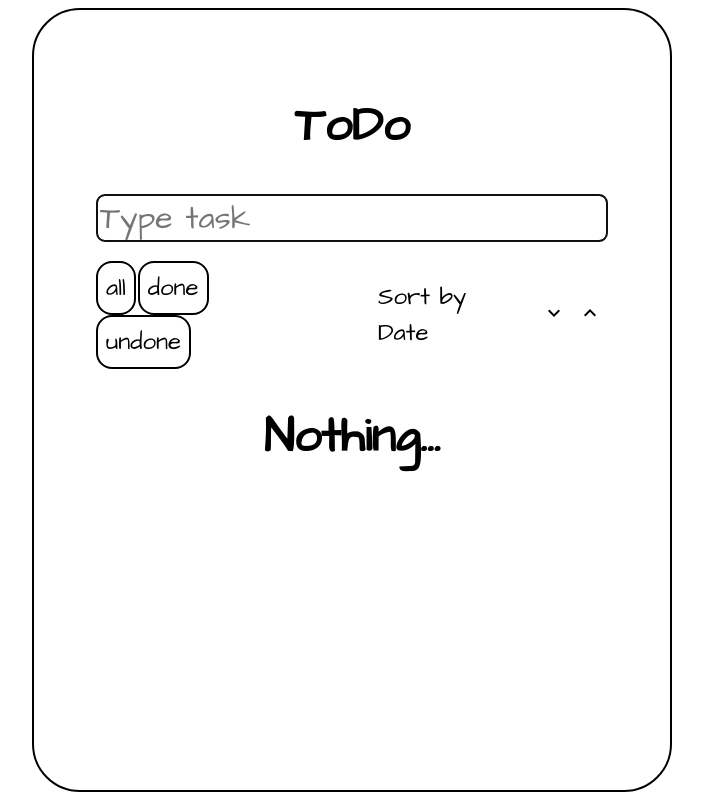
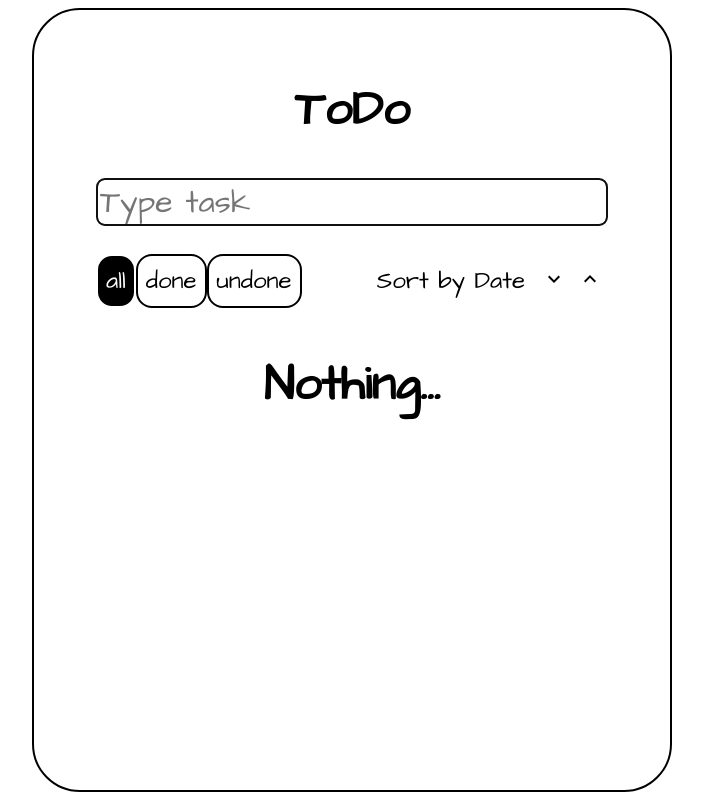
Before and after one commit to AlexeyKalitin/front-end-layout, a React (Create React App) app: page / in a window 1280 px wide. Shown: the whole page, without its empty margins (288-991 px from the left). Built offline with nearby package versions, Linux system fonts and the light colour scheme.

Commit message:
add filter selection

```diff
--- a/src/App.js
+++ b/src/App.js
@@ -10,7 +10,7 @@ function App() {
   const [filterTodos, setFilterTodos] = useState([]);
   const [currentPage, setCurrentPage] = useState(0);
   const [todosPerPage] = useState(5);
-  console.log("render")
+
   function todosFilter(status) {
     if (status === "all") {
       setFilterTodos(todos)
--- a/src/components/Filter.jsx
+++ b/src/components/Filter.jsx
@@ -1,29 +1,57 @@
 import "../style-modules/style.css";
-import React from "react";
+import React, {useState} from "react";
 import arrowup from "../arrowup.svg";
 import arrowdown from "../arrowdown.svg";
-function Filter({todosFilter,setSortStatus}) {
+function Filter({ todosFilter, setSortStatus }) {
+  const [activeFilter, setActiveFilter] = useState("all")
+  const handlerFilterSelection = filterName => {
+    setActiveFilter(filterName);
+  }
   return (
     <span className="filter">
       <span className="filter-buttons">
-        <button
-          onClick={() => todosFilter("all")}
-          className="filter__button-all"
+        {(activeFilter !== "all") ? <button
+          onClick={() => { todosFilter("all"); handlerFilterSelection("all") }}
+          className="filter__button"
         >
           all
         </button>
-        <button
-          onClick={() => todosFilter(true)}
-          className="filter__button-done"
+          :
+          <button
+            onClick={() => { todosFilter("all"); handlerFilterSelection("all") }}
+            className="filter__button-active"
+          >
+            all
+        </button>}
+
+        {(activeFilter !== "done") ? <button
+          onClick={() => { todosFilter(true); handlerFilterSelection("done") }}
+          className="filter__button"
         >
           done
         </button>
-        <button
-          onClick={() => todosFilter(false)}
-          className="filter__button-undone"
+          :
+          <button
+          onClick={() => { todosFilter(true); handlerFilterSelection("done") }}
+          className="filter__button-active"
+        >
+          done
+        </button>}
+
+        {(activeFilter !== "undone") ?  <button
+          onClick={() => { todosFilter(false); handlerFilterSelection("undone") }}
+          className="filter__button"
         >
           undone
         </button>
+          :
+          <button
+          onClick={() => { todosFilter(false); handlerFilterSelection("undone") }}
+          className="filter__button-active"
+        >
+          undone
+        </button>}
+
       </span>
       <span className="filter-sort">
         <p style={{ marginRight: 11 }}>Sort by Date</p>
@@ -34,7 +62,7 @@ function Filter({todosFilter,setSortStatus}) {
           <img alt="arrowdown" src={arrowdown} />
         </button>
         <button
-          onClick={() =>setSortStatus("up")}
+          onClick={() => setSortStatus("up")}
           className="filter__arrow-up"
         >
           <img alt="arrowup" src={arrowup} />
--- a/src/components/Paginate.jsx
+++ b/src/components/Paginate.jsx
@@ -12,8 +12,13 @@ function Paginate({
     arr.push(i);
   }
 
+  const clickHandler = () => {
+    if (valueCurrentPage < countTodoElem / countElemPerPage - 1)
+      setCurrentPage(valueCurrentPage + 1);
+  }
+
   return (
-    <div  className="paginate">
+    <div className="paginate">
       <div className="paginate__button">
         <button
           className="paginate__button"
@@ -24,7 +29,8 @@ function Paginate({
           Prev
         </button>
       </div>
-      {arr.slice(0, 13).map((ind) => {
+      {arr.map((ind) => {
+        if (arr.length>1){
         return (
           <div key={ind} className="paginate__button">
             {ind - 1 === valueCurrentPage && (
@@ -49,15 +55,12 @@ function Paginate({
               </button>
             )}
           </div>
-        );
+        );}
       })}
       <div className="paginate__button">
         <button
           className="paginate__button"
-          onClick={() => {
-            if (valueCurrentPage < countTodoElem / countElemPerPage - 1)
-              setCurrentPage(valueCurrentPage + 1);
-          }}
+          onClick={() => clickHandler}
         >
           Next
         </button>
--- a/src/style-modules/style.css
+++ b/src/style-modules/style.css
@@ -26,9 +26,8 @@ body {
   display: flex;
   flex-direction: column;
   align-items: center;
-
   border: 2px solid black;
-  padding: 3rem;
+  padding: 2rem;
   margin-top: 1vh;
   border-radius: 3rem;
 }
@@ -40,6 +39,8 @@ body {
   border-radius: 0.5rem;
   font-size: 2rem;
 }
+
+
 
 .todo__text-error {
   width: 40vw;
@@ -53,6 +54,8 @@ body {
 .paginate__button {
     min-width: 2vw;
     min-height: 3vh;
+    width: 4vw;
+   height: 6vh;
   max-width: 4vw;
   max-height: 6vh;
   /* Safari */
@@ -90,7 +93,8 @@ body {
   width: 40vw;
 }
 
-.filter__button-all {
+
+.filter__button{
   background-color: white;
   color: black;
   border: 2px solid black;
@@ -101,46 +105,18 @@ body {
   padding: 0.5rem;
 }
 
-.filter__button-done {
-  background-color: white;
-  color: black;
-  border: 2px solid black;
+.filter__button-active{
+  background-color: black;
+  color: white;
+  border: 2px solid white;
   transition-duration: 0.4s;
-  font-size: 0.9rem;
-  margin-left: 2px;
-  margin-right: 2px;
-  cursor: pointer;
-  border-radius: 1rem;
-  font-size: 1.5rem;
-  padding: 0.5rem;
-}
-.filter__button-done:active {
-  background-color: black;
-}
-
-.filter__button-undone {
-  background-color: white;
-  color: black;
-  border: 2px solid black;
-  transition-duration: 0.4s;
-  font-size: 0.9rem;
   cursor: pointer;
   border-radius: 1rem;
   font-size: 1.5rem;
   padding: 0.5rem;
 }
 
-.filter__button-all:hover {
-  background-color: black;
-  color: white;
-}
-
-.filter__button-done:hover {
-  background-color: black;
-  color: white;
-}
-
-.filter__button-undone:hover {
+.filter__button:hover {
   background-color: black;
   color: white;
 }
@@ -179,7 +155,7 @@ body {
   display: flex;
   align-items: flex-start;
   justify-content:flex-start;
-  min-height: 50vh;
+  max-height: 50vh;
   min-width: 35vw;
 }
 
```
